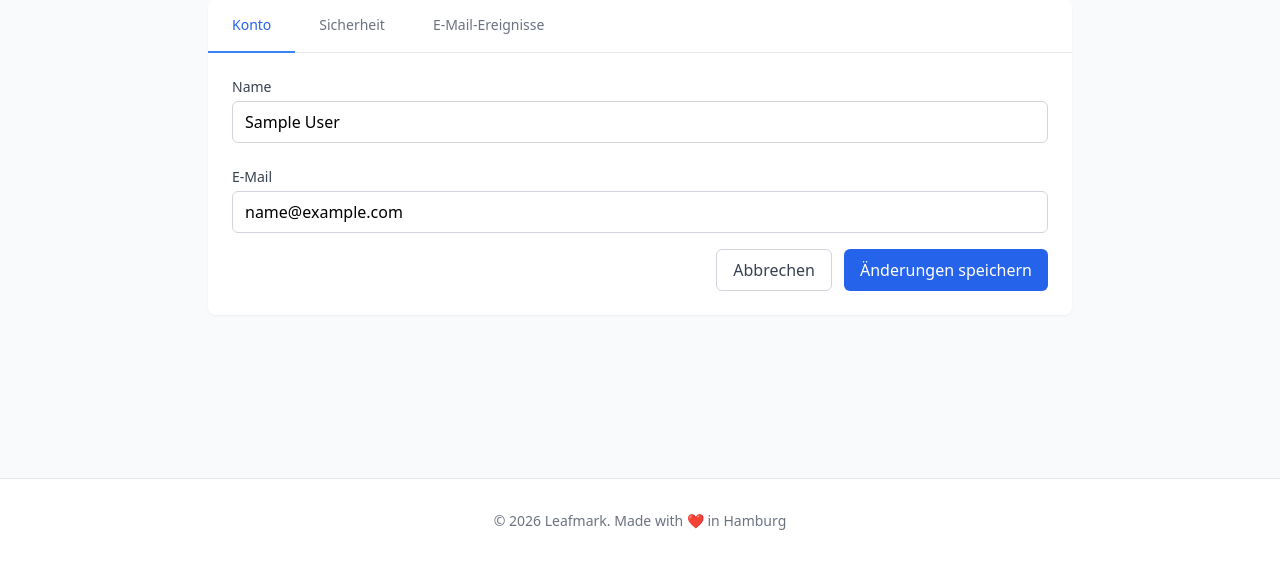
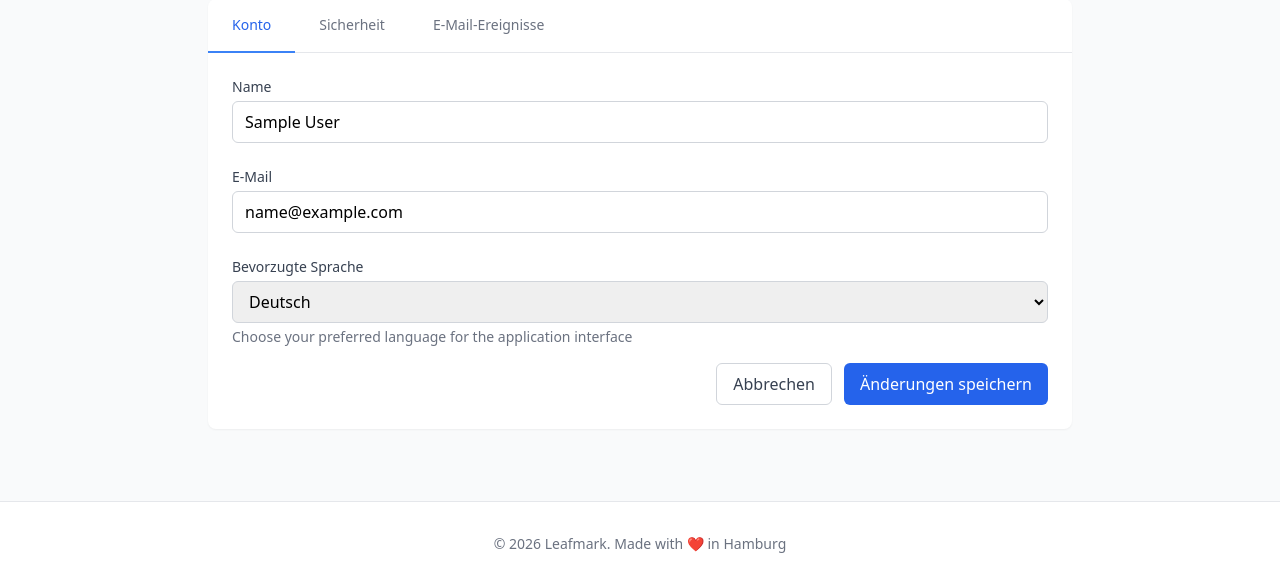
Before and after one commit to roberteinsle/leafmark, a Laravel app: page /settings in a window 1280 px wide. Shown: the part 237-823 px from the top of the page. Before the commit the page ends 767 px from the top, so only its background shows below. Run offline with Laravel 12, Linux system fonts and the light colour scheme; the visitor is signed in with stand-in values (Sample User, id 1); data comes from the database, SQL or seed files in the repository; data that the repository does not hold is empty; some libraries are stand-ins or nearby versions.

Commit message:
Add per-user language preference
- Add language selector in user settings (Account tab)
- AppServiceProvider now sets app locale based on user's preferred_language
- New users automatically get APP_LOCALE from .env as default language
- Users can override the default language in their settings
- Fallback to APP_LOCALE if user is not authenticated or has no preference

Co-Authored-By: Claude Sonnet 4.5 <noreply@anthropic.com>

```diff
--- a/app/Http/Controllers/Auth/RegisterController.php
+++ b/app/Http/Controllers/Auth/RegisterController.php
@@ -79,6 +79,7 @@ class RegisterController extends Controller
             'password' => Hash::make($request->password),
             'email_verified_at' => now(), // Auto-verify email
             'is_admin' => $isAdmin,
+            'preferred_language' => config('app.locale', 'en'), // Set default language from APP_LOCALE
         ]);
 
         event(new Registered($user));
--- a/app/Providers/AppServiceProvider.php
+++ b/app/Providers/AppServiceProvider.php
@@ -20,6 +20,11 @@ class AppServiceProvider extends ServiceProvider
      */
     public function boot(): void
     {
-        //
+        // Set locale based on authenticated user's preference or default from .env
+        if (auth()->check() && auth()->user()->preferred_language) {
+            app()->setLocale(auth()->user()->preferred_language);
+        } else {
+            app()->setLocale(config('app.locale', 'en'));
+        }
     }
 }
--- a/lang/en/app.php
+++ b/lang/en/app.php
@@ -361,6 +361,7 @@ return [
         'name' => 'Name',
         'email' => 'Email',
         'preferred_language' => 'Preferred Language',
+        'preferred_language_help' => 'Choose your preferred language for the application interface',
         'language_help' => 'This will be used as the default language for book searches and UI',
         'google_books_api_key' => 'Google Books API Key',
         'api_key_placeholder' => 'Enter your Google Books API key (optional)',
--- a/resources/views/settings/edit.blade.php
+++ b/resources/views/settings/edit.blade.php
@@ -59,6 +59,22 @@
                     @error('email')
                         <p class="mt-1 text-sm text-red-600">{{ $message }}</p>
                     @enderror
+                </div>
+
+                <div>
+                    <label for="preferred_language" class="block text-sm font-medium text-gray-700">{{ __('app.settings.preferred_language') }}</label>
+                    <select name="preferred_language" id="preferred_language" required
+                            class="mt-1 block w-full px-3 py-2 border border-gray-300 rounded-md focus:ring-blue-500 focus:border-blue-500 @error('preferred_language') border-red-500 @enderror">
+                        @foreach($availableLanguages as $code => $name)
+                            <option value="{{ $code }}" {{ old('preferred_language', $user->preferred_language) === $code ? 'selected' : '' }}>
+                                {{ $name }}
+                            </option>
+                        @endforeach
+                    </select>
+                    @error('preferred_language')
+                        <p class="mt-1 text-sm text-red-600">{{ $message }}</p>
+                    @enderror
+                    <p class="mt-1 text-sm text-gray-500">{{ __('app.settings.preferred_language_help') }}</p>
                 </div>
 
             </div>
```
